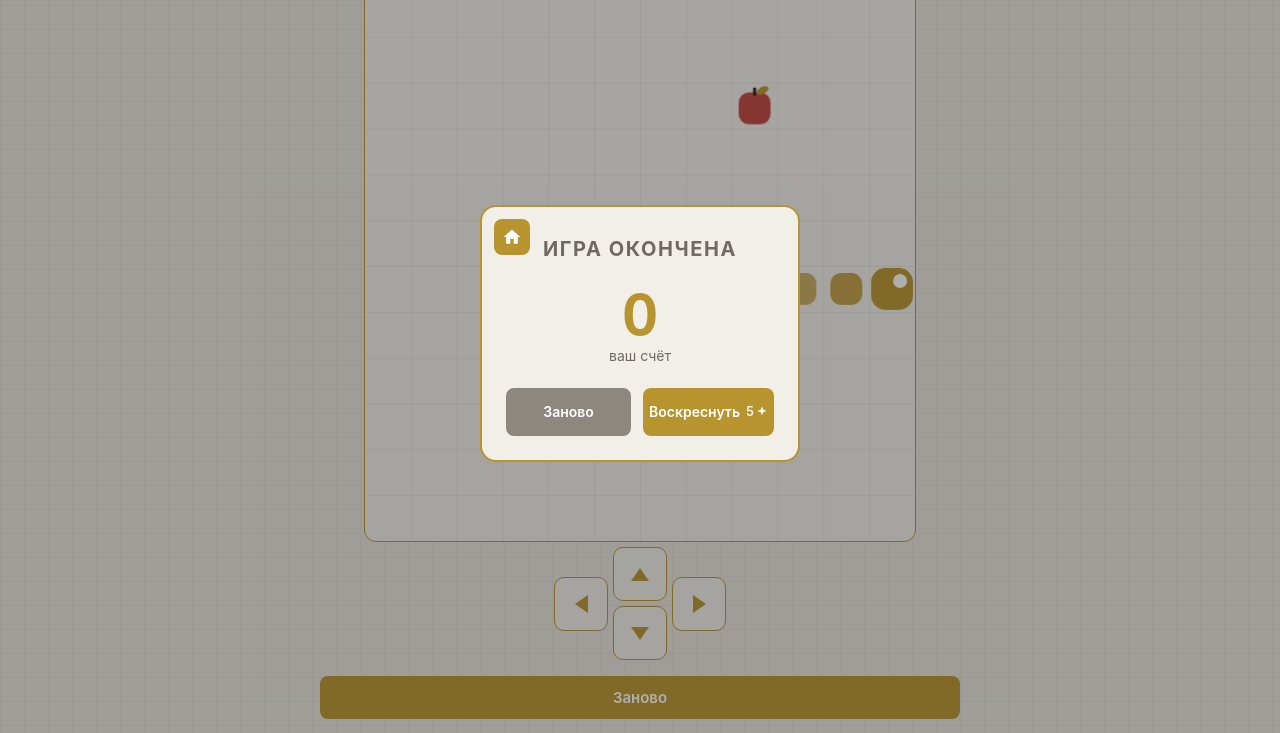
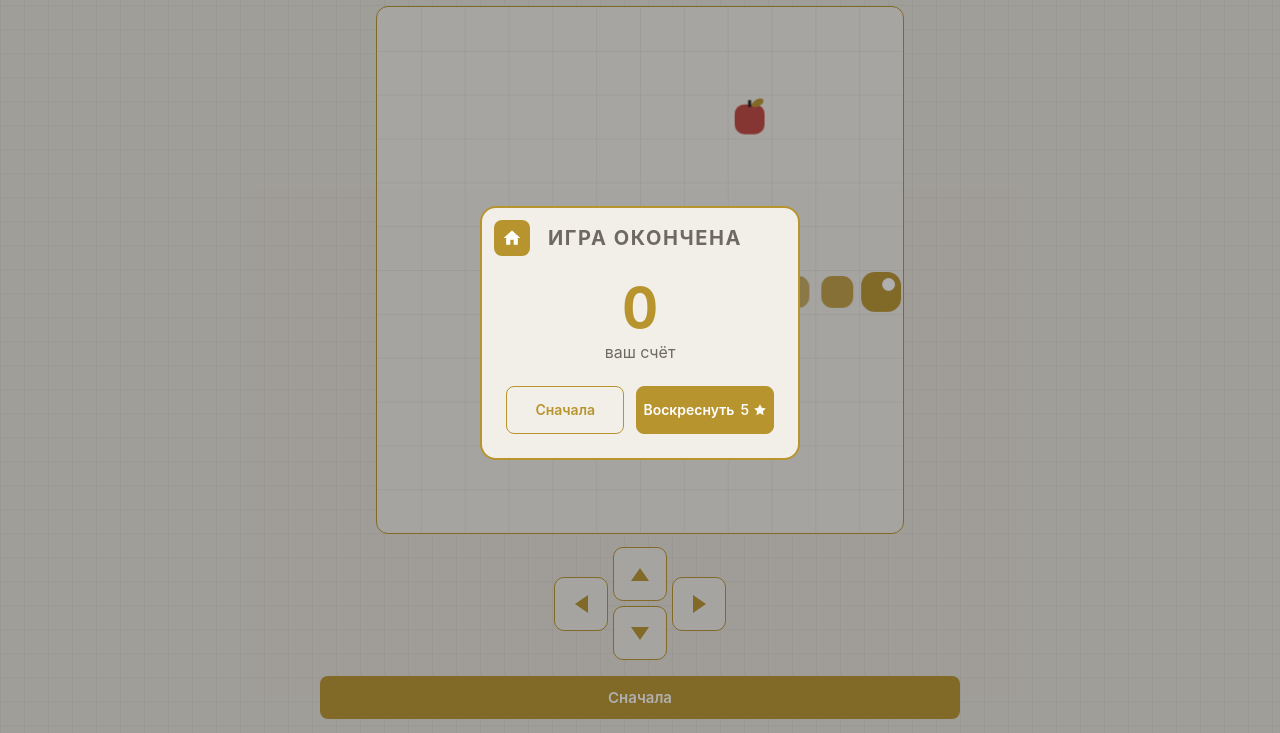
Before and after one commit to derqqqq/OneMinuteGame, a plain HTML site: page snake.html in a window 1280 px wide. Shown: the part 67-800 px from the top of the page. Drawn offline with Linux system fonts and the light colour scheme.

Commit message:
Add files via upload

```diff
--- a/snake.html
+++ b/snake.html
@@ -17,7 +17,6 @@
     --edge: 20px;
     --btn: 54px;
     --gap: 5px;
-    --gray: #8C8880;
   }
   * { box-sizing: border-box; -webkit-tap-highlight-color: transparent; }
   html, body {
@@ -41,11 +40,15 @@
     background-size: 24px 24px; z-index: -1;
   }
 
+  /* Шапка */
   header {
     position: relative;
     display: flex; align-items: center; justify-content: space-between;
-    padding: 0 var(--edge) 12px;
+    padding: 0 var(--edge);
     height: 40px;
+    margin-top: 6px;
+    margin-bottom: 12px;
+    flex-shrink: 0;
   }
   .pill {
     display: inline-flex; align-items: center; justify-content: center;
@@ -59,6 +62,7 @@
   }
   .pill:active { opacity: 0.8; }
   #score { font-variant-numeric: tabular-nums; }
+
   h1 {
     position: absolute; left: 50%; top: 50%;
     transform: translate(-50%, -50%);
@@ -68,9 +72,11 @@
     line-height: 1;
   }
 
+  /* Поле */
   #board-wrap {
     flex: 1; display: flex; align-items: center; justify-content: center;
     min-height: 0; padding: 0 28px;
+    margin-bottom: 10px;
   }
   canvas {
     background: var(--card);
@@ -80,11 +86,13 @@
     touch-action: none;
   }
 
+  /* Крестовина (возвращена на место) */
   #pad {
     position: relative;
     width: calc(var(--btn) * 3 + var(--gap) * 2);
     height: calc(var(--btn) * 2 + var(--gap));
-    margin: 0 auto 16px;
+    margin: 0 auto 16px auto;
+    flex-shrink: 0;
   }
   #pad button {
     position: absolute;
@@ -129,6 +137,7 @@
   #pad button[data-dir="left"]  { left: 0; top: calc(var(--btn) / 2 + var(--gap) / 2); }
   #pad button[data-dir="right"] { right: 0; top: calc(var(--btn) / 2 + var(--gap) / 2); }
 
+  /* Кнопка Сначала */
   #restart {
     display: block;
     width: 50%;
@@ -141,6 +150,7 @@
     font-size: 15px;
     font-weight: 600;
     font-family: inherit;
+    flex-shrink: 0;
   }
   #restart:active { opacity: 0.85; }
 
@@ -165,7 +175,6 @@
     text-align: center;
   }
 
-  /* Кнопка домика в левом верхнем углу */
   .btn-home-top {
     position: absolute;
     top: 12px;
@@ -175,11 +184,12 @@
     background: var(--accent); color: #FFFFFF;
     border-radius: 8px;
     text-decoration: none;
+    z-index: 2;
   }
   .btn-home-top:active { opacity: 0.8; }
   .btn-home-top svg { width: 20px; height: 20px; fill: currentColor; }
 
-  /* Заголовок по центру на уровне домика */
+  /* Заголовок ИГРА ОКОНЧЕНА (сдвинут вправо на 5px) */
   #overlay h2 {
     margin: 0 0 20px;
     font-size: 20px;
@@ -187,67 +197,83 @@
     color: var(--hint);
     text-transform: uppercase;
     letter-spacing: 0.08em;
-    line-height: 36px; /* Выравниваем по высоте кнопки домика */
+
+    position: absolute;
+    top: 12px;
+    left: 5px; /* Сдвиг вправо */
+    width: 100%;
+    height: 36px;
+    line-height: 36px;
     text-align: center;
+    pointer-events: none;
+  }
+
+  .score-container {
+    margin-top: 48px;
+    margin-bottom: 24px;
   }
 
   #overlay .big-score {
     font-size: 56px; font-weight: 700;
     color: var(--accent);
     line-height: 1;
-    margin: 0 0 4px;
+    margin: 0 0 6px;
     font-variant-numeric: tabular-nums;
   }
+
   #overlay .score-label {
-    font-size: 14px; color: var(--hint);
-    margin: 0 0 24px;
+    font-size: 16px; color: var(--hint);
+    margin: 0;
   }
 
-  /* Кнопки снизу */
   .overlay-buttons {
     display: flex;
     gap: 12px;
-    margin-top: auto; /* Прижимаем к низу */
+    margin-top: auto;
   }
 
   .overlay-buttons button {
     flex: 1 1 0;
-    border: none;
     border-radius: 8px;
     font-size: 14px;
     font-weight: 600;
     font-family: inherit;
-    color: #FFFFFF;
-    height: 48px; /* Одинаковая высота для обеих кнопок */
+    height: 48px;
     display: flex;
     align-items: center;
     justify-content: center;
     line-height: 1;
+    white-space: nowrap;
   }
 
   .btn-gray {
-    background: var(--gray);
+    background: var(--card);
+    border: 1px solid var(--accent) !important;
+    color: var(--accent);
   }
-  .btn-gray:active { opacity: 0.8; }
+  .btn-gray:active { background: var(--line); }
 
   .btn-accent {
     background: var(--accent);
-    gap: 6px; /* Отступ между текстом и ценой */
+    border: 1px solid var(--accent) !important;
+    color: #FFFFFF;
+    gap: 6px;
   }
   .btn-accent:active { opacity: 0.85; }
 
   .revive-cost {
     display: flex;
     align-items: center;
-    gap: 2px;
-    font-size: 13px;
+    gap: 4px;
+    font-size: 14px;
     font-weight: 600;
-    opacity: 0.9;
+    opacity: 0.95;
   }
   .revive-cost svg {
-    width: 12px;
-    height: 12px;
+    width: 14px;
+    height: 14px;
     display: block;
+    fill: #FFFFFF;
   }
 </style>
 </head>
@@ -270,7 +296,7 @@
     <button type="button" data-dir="down"><span class="arrow"></span></button>
   </div>
 
-  <button id="restart" type="button">Заново</button>
+  <button id="restart" type="button">Сначала</button>
 </div>
 
 <div id="overlay">
@@ -280,17 +306,20 @@
     </a>
 
     <h2>Игра окончена</h2>
+
+    <div class="score-container">
       <p class="big-score" id="final-score">0</p>
       <p class="score-label">ваш счёт</p>
+    </div>
 
     <div class="overlay-buttons">
-      <button class="btn-gray" id="again" type="button">Заново</button>
+      <button class="btn-gray" id="again" type="button">Сначала</button>
       <button class="btn-accent" id="revive" type="button">
         <span>Воскреснуть</span>
         <span class="revive-cost">
           <span>5</span>
           <svg viewBox="0 0 24 24" aria-hidden="true">
-            <path fill="currentColor" d="M12 1.5c.3 0 .55.2.65.48l1.9 5.32 5.32 1.9c.28.1.48.35.48.65s-.2.55-.48.65l-5.32 1.9-1.9 5.32a.68.68 0 0 1-1.3 0l-1.9-5.32-5.32-1.9a.68.68 0 0 1 0-1.3l5.32-1.9 1.9-5.32c.1-.28.35-.48.65-.48z"/>
+            <path d="M12 2l3.09 6.26L22 9.27l-5 4.87 1.18 6.88L12 17.77l-6.18 3.25L7 14.14 2 9.27l6.91-1.01L12 2z"/>
           </svg>
         </span>
       </button>
@@ -307,15 +336,11 @@
     try { tg.ready(); } catch (e) {}
     try { tg.expand(); } catch (e) {}
     try {
-      function fixSafeArea() {
       if (tg.isFullscreen && (!tg.contentSafeAreaInset || tg.contentSafeAreaInset.top === 0)) {
         document.documentElement.style.setProperty('--tg-content-safe-area-inset-top', '60px');
       } else if (tg.contentSafeAreaInset && tg.contentSafeAreaInset.top > 0) {
         document.documentElement.style.setProperty('--tg-content-safe-area-inset-top', tg.contentSafeAreaInset.top + 'px');
       }
-      }
-      fixSafeArea();
-      setTimeout(fixSafeArea, 500);
     } catch(e){}
   }
 
@@ -328,16 +353,16 @@
 
   var COLS = 12, ROWS = 12;
   var START_SPEED = 180;
-  var MIN_SPEED = 95;
+  var MIN_SPEED = 130;
   var FOOD_APPEAR = 180;
   var FOOD_EAT = 140;
   var BORDER = 2;
   var GOLD_CHANCE = 0.05;
   var GOLD_GROWTH = 3;
   var GOLD_SCORE = 3;
+
   var cell = 0;
   var dpr = 1;
-
   var snake = null, prevSnake = null, dir, nextDir, food, score, alive;
   var stepTimer = null;
   var speed = START_SPEED;
@@ -413,6 +438,44 @@
     return out;
   }
 
+  function placeFood() {
+    if (!snake) return;
+    var guard = 0;
+    while (guard < 1000) {
+      guard++;
+      var f = {x: Math.floor(Math.random() * COLS), y: Math.floor(Math.random() * ROWS)};
+      var busy = false;
+      for (var i = 0; i < snake.length; i++) {
+        if (snake[i].x === f.x && snake[i].y === f.y) { busy = true; break; }
+      }
+      if (!busy) {
+        food = {x: f.x, y: f.y, gold: Math.random() < GOLD_CHANCE};
+        foodAppear = 0;
+        return;
+      }
+    }
+    food = {x: 0, y: 0, gold: false};
+    foodAppear = 0;
+  }
+
+  function spawnParticles(cx, cy, gold) {
+    var count = gold ? 12 : 7;
+    var baseColor = gold ? '#D4A817' : '#C0453F';
+    for (var i = 0; i < count; i++) {
+      var ang = Math.random() * Math.PI * 2;
+      var spd = cell * (0.04 + Math.random() * 0.06);
+      particles.push({
+        x: cx * cell + cell / 2,
+        y: cy * cell + cell / 2,
+        vx: Math.cos(ang) * spd,
+        vy: Math.sin(ang) * spd,
+        life: 1,
+        size: Math.max(2, cell * (0.06 + Math.random() * 0.05)),
+        color: baseColor
+      });
+    }
+  }
+
   function reset() {
     snake = [{x: 6, y: 6}, {x: 5, y: 6}, {x: 4, y: 6}];
     prevSnake = cloneSnake(snake);
@@ -461,44 +524,6 @@
     stepTimer = setInterval(tick, speed);
     haptic('medium');
     draw(0);
-  }
-
-  function placeFood() {
-    if (!snake) return;
-    var guard = 0;
-    while (guard < 1000) {
-      guard++;
-      var f = {x: Math.floor(Math.random() * COLS), y: Math.floor(Math.random() * ROWS)};
-      var busy = false;
-      for (var i = 0; i < snake.length; i++) {
-        if (snake[i].x === f.x && snake[i].y === f.y) { busy = true; break; }
-      }
-      if (!busy) {
-        food = {x: f.x, y: f.y, gold: Math.random() < GOLD_CHANCE};
-        foodAppear = 0;
-        return;
-      }
-    }
-    food = {x: 0, y: 0, gold: false};
-    foodAppear = 0;
-  }
-
-  function spawnParticles(cx, cy, gold) {
-    var count = gold ? 12 : 7;
-    var baseColor = gold ? '#D4A817' : '#C0453F';
-    for (var i = 0; i < count; i++) {
-      var ang = Math.random() * Math.PI * 2;
-      var spd = cell * (0.04 + Math.random() * 0.06);
-      particles.push({
-        x: cx * cell + cell / 2,
-        y: cy * cell + cell / 2,
-        vx: Math.cos(ang) * spd,
-        vy: Math.sin(ang) * spd,
-        life: 1,
-        size: Math.max(2, cell * (0.06 + Math.random() * 0.05)),
-        color: baseColor
-      });
-    }
   }
 
   function tick() {
@@ -569,12 +594,8 @@
     var dt = now - lastFrame;
     lastFrame = now;
 
-    if (food && foodAppear < 1) {
-      foodAppear = Math.min(1, foodAppear + dt / FOOD_APPEAR);
-    }
-    if (foodEat < 1) {
-      foodEat = Math.min(1, foodEat + dt / FOOD_EAT);
-    }
+    if (food && foodAppear < 1) foodAppear = Math.min(1, foodAppear + dt / FOOD_APPEAR);
+    if (foodEat < 1) foodEat = Math.min(1, foodEat + dt / FOOD_EAT);
 
     for (var i = particles.length - 1; i >= 0; i--) {
       var p = particles[i];
@@ -590,10 +611,6 @@
     requestAnimationFrame(render);
   }
 
-  function lerp(a, b, t) {
-    return a + (b - a) * t;
-  }
-
   function draw(phase) {
     if (!cell || !snake) return;
     var px = cell * COLS;
@@ -602,22 +619,12 @@
     ctx.strokeStyle = 'rgba(0,0,0,0.05)';
     ctx.lineWidth = 1;
     for (var i = 1; i < COLS; i++) {
-      ctx.beginPath();
-      ctx.moveTo(i * cell + 0.5, 0);
-      ctx.lineTo(i * cell + 0.5, px);
-      ctx.stroke();
-      ctx.beginPath();
-      ctx.moveTo(0, i * cell + 0.5);
-      ctx.lineTo(px, i * cell + 0.5);
-      ctx.stroke();
+      ctx.beginPath(); ctx.moveTo(i * cell + 0.5, 0); ctx.lineTo(i * cell + 0.5, px); ctx.stroke();
+      ctx.beginPath(); ctx.moveTo(0, i * cell + 0.5); ctx.lineTo(px, i * cell + 0.5); ctx.stroke();
     }
 
     if (food) drawFood(food.x, food.y, easeOut(foodAppear), false, food.gold);
-
-    if (eatPos && foodEat < 1) {
-      var shrink = 1 - easeIn(foodEat);
-      drawFood(eatPos.x, eatPos.y, shrink, true, eatPos.gold);
-    }
+    if (eatPos && foodEat < 1) drawFood(eatPos.x, eatPos.y, 1 - easeIn(foodEat), true, eatPos.gold);
 
     for (var k = 0; k < particles.length; k++) {
       var pt = particles[k];
@@ -635,13 +642,12 @@
       var pv = prevSnake[j] || snake[j + 1] || s;
       var t = total > 1 ? j / (total - 1) : 0;
       var alpha = segmentAlphas[j] != null ? segmentAlphas[j] : (1 - t * 0.25);
-
       var taper = 1 - t * 0.35;
       var basePad = j === 0 ? 0.04 : (0.14 + t * 0.10);
       var pad = Math.max(2, Math.floor(cell * basePad * (j === 0 ? 1 : taper)));
 
-      var fx = lerp(pv.x, s.x, phase);
-      var fy = lerp(pv.y, s.y, phase);
+      var fx = pv.x + (s.x - pv.x) * phase;
+      var fy = pv.y + (s.y - pv.y) * phase;
 
       var x = fx * cell + pad;
       var y = fy * cell + pad;
@@ -748,15 +754,9 @@
         setDir(btn.getAttribute('data-dir'));
         haptic('medium');
       }, {passive: false});
-      btn.addEventListener('pointerup', function () {
-        btn.classList.remove('pressed');
-      });
-      btn.addEventListener('pointercancel', function () {
-        btn.classList.remove('pressed');
-      });
-      btn.addEventListener('pointerleave', function () {
-        btn.classList.remove('pressed');
-      });
+      btn.addEventListener('pointerup', function () { btn.classList.remove('pressed'); });
+      btn.addEventListener('pointercancel', function () { btn.classList.remove('pressed'); });
+      btn.addEventListener('pointerleave', function () { btn.classList.remove('pressed'); });
     })(padButtons[b]);
   }
 
@@ -788,7 +788,33 @@
 
   document.getElementById('restart').addEventListener('click', reset);
   document.getElementById('again').addEventListener('click', reset);
-  document.getElementById('revive').addEventListener('click', revive);
+
+  document.getElementById('revive').addEventListener('click', function () {
+    var btn = this;
+    if (!tg) { revive(); return; }
+    btn.disabled = true;
+
+    fetch('https://my-bot.oneminutegame.workers.dev/api/create-invoice', {
+      method: 'POST',
+      headers: { 'Content-Type': 'application/json' }
+    })
+    .then(function (res) { return res.json(); })
+    .then(function (data) {
+      if (!data.ok) throw new Error('Server error');
+      tg.openInvoice(data.link, function (status) {
+        if (status === 'paid') {
+          revive();
+        } else {
+          btn.disabled = false;
+          haptic('error');
+        }
+      });
+    })
+    .catch(function (err) {
+      alert('Не удалось создать счет. Проверьте интернет.');
+      btn.disabled = false;
+    });
+  });
 
   window.addEventListener('resize', fitCanvas);
   if (window.ResizeObserver) new ResizeObserver(fitCanvas).observe(boardWrap);
```
Lines whose indentation alone changed are shown as unchanged.
